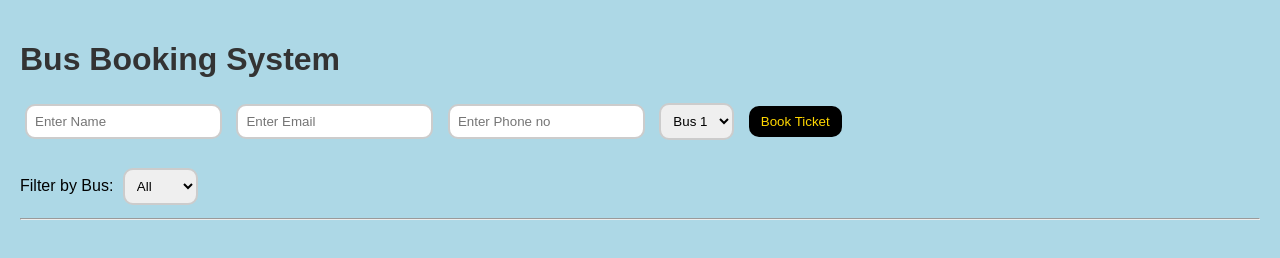
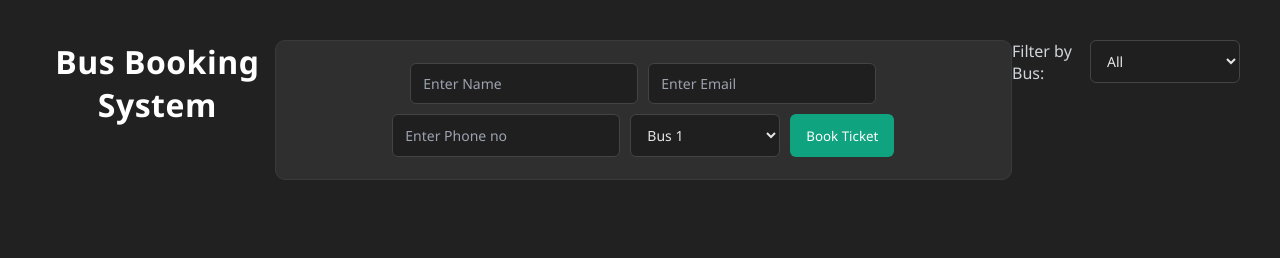
Before and after one commit to Ayushchaurasia24/PushCode, a plain HTML site: page index.html in a window 1280 px wide. Drawn offline with nearby package versions, Linux system fonts and the light colour scheme; no server answers.

Commit message:
Update style.css

```diff
--- a/style.css
+++ b/style.css
@@ -1,39 +1,164 @@
+/* Reset */
+*{
+    margin:0;
+    padding:0;
+    box-sizing:border-box;
+    font-family: "Segoe UI", system-ui, -apple-system, sans-serif;
+}
+
+/* Body */
 body{
-    margin: 0;
-    padding: 20px;
-    font-family: Arial, Helvetica, sans-serif;
-    background-color: lightblue;
+    background:#212121;
+    min-height:100vh;
+    display:flex;
+    justify-content:center;
+    align-items:flex-start;
+    padding:40px;
+    color:#e5e5e5;
 }
+
+/* Container */
+.container{
+    width:100%;
+    max-width:720px;
+}
+
+/* Heading */
 h1{
-    margin-bottom: 20px;
-    color: #333;
+    text-align:center;
+    margin-bottom:30px;
+    font-weight:600;
+    color:#ffffff;
+    letter-spacing:0.5px;
 }
+
+/* Form */
+form{
+    background:#2f2f2f;
+    padding:22px;
+    border-radius:10px;
+    border:1px solid #3a3a3a;
+    display:flex;
+    flex-wrap:wrap;
+    gap:10px;
+    justify-content:center;
+}
+
+/* Inputs */
 input,select{
-    padding: 8px;
-    margin: 5px;
-    border: 2px solid #ccc;
-    border-radius: 10px;
-    outline: none;
+    padding:10px 12px;
+    border-radius:6px;
+    border:1px solid #444;
+    background:#1f1f1f;
+    color:#e5e5e5;
+    font-size:14px;
+    min-width:150px;
+    transition:0.2s;
 }
-input:focus, select:focus{
-    border-color: rgb(144, 7, 7);
+
+/* Placeholder */
+input::placeholder{
+    color:#9ca3af;
 }
+
+/* Focus */
+input:focus,select:focus{
+    border-color:#10a37f;
+    outline:none;
+}
+
+/* Button */
 button{
-    padding: 8px 12px;
-    margin: 5px;
-    border: none;
-    border-radius: 10px;
-    background-color: rgb(0, 0, 0);
-    color: gold;
-    cursor: pointer;
+    background:#10a37f;
+    color:white;
+    border:none;
+    padding:10px 16px;
+    border-radius:6px;
+    cursor:pointer;
+    font-weight:500;
+    transition:0.2s;
 }
+
 button:hover{
-    background-color: ghostwhite;
+    background:#0d8c6d;
 }
+
+/* Filter */
+label{
+    font-weight:500;
+    color:#d1d5db;
+}
+
+#filter{
+    margin-left:10px;
+}
+
+/* Divider */
+hr{
+    border:none;
+    border-top:1px solid #3a3a3a;
+    margin:20px 0;
+}
+
+/* Booking list */
+#bookingList{
+    margin-top:15px;
+}
+
+/* Booking Card */
 .booking-item{
-    padding: 10px;
-    margin: 10px;
-    background-color: white;
-    border: 2px solid #ddd;
-    border-radius: 10px;
+    background:#2f2f2f;
+    border:1px solid #3a3a3a;
+    padding:14px 16px;
+    border-radius:8px;
+    margin-bottom:12px;
+    display:flex;
+    justify-content:space-between;
+    align-items:center;
+    flex-wrap:wrap;
+    transition:0.2s;
 }
+
+/* Hover effect */
+.booking-item:hover{
+    background:#343434;
+}
+
+/* Booking text */
+.booking-item{
+    font-size:14px;
+    color:#e5e5e5;
+}
+
+/* Edit button */
+.booking-item button:first-of-type{
+    background:#2563eb;
+}
+
+.booking-item button:first-of-type:hover{
+    background:#1d4ed8;
+}
+
+/* Delete button */
+.booking-item button:last-of-type{
+    background:#ef4444;
+}
+
+.booking-item button:last-of-type:hover{
+    background:#dc2626;
+}
+
+/* Responsive */
+@media(max-width:600px){
+
+    form{
+        flex-direction:column;
+        align-items:stretch;
+    }
+
+    .booking-item{
+        flex-direction:column;
+        align-items:flex-start;
+        gap:8px;
+    }
+}
```
